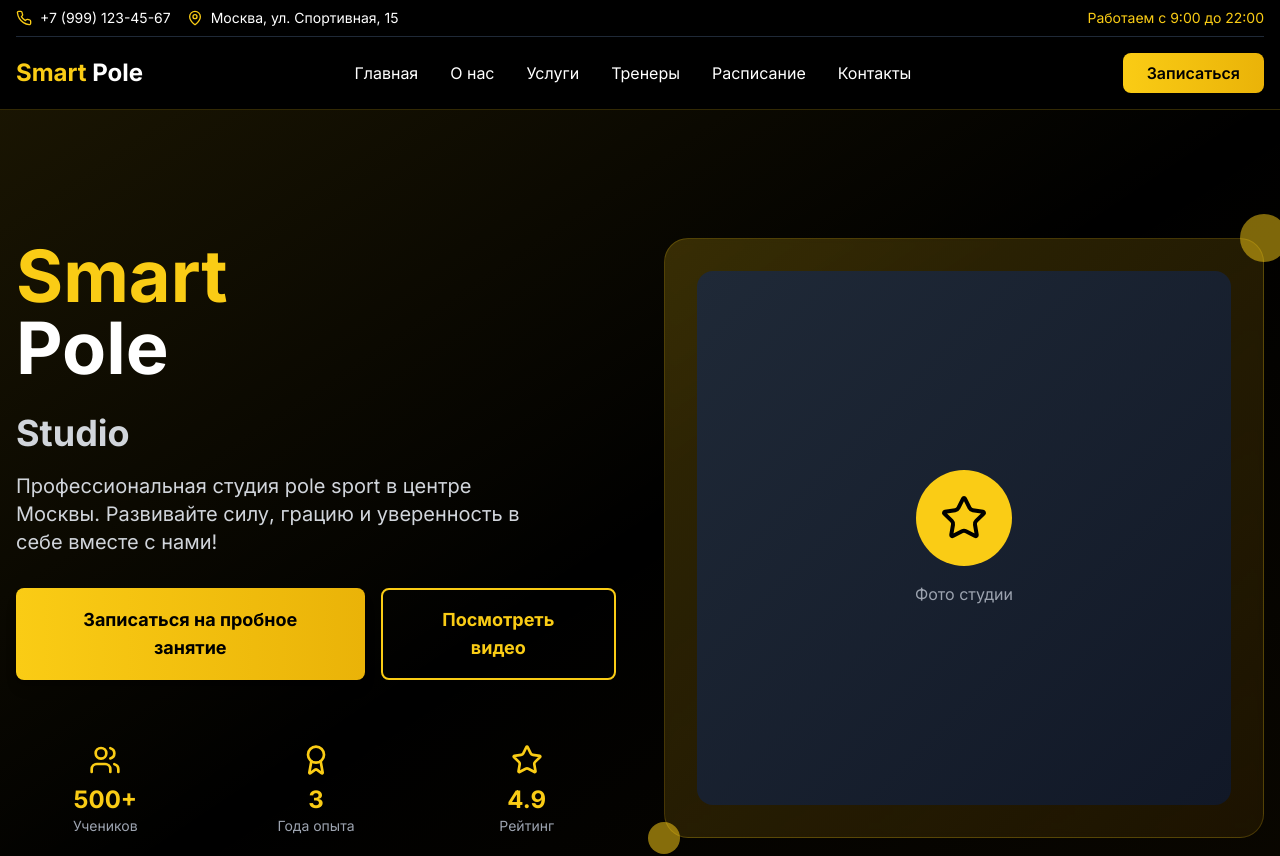
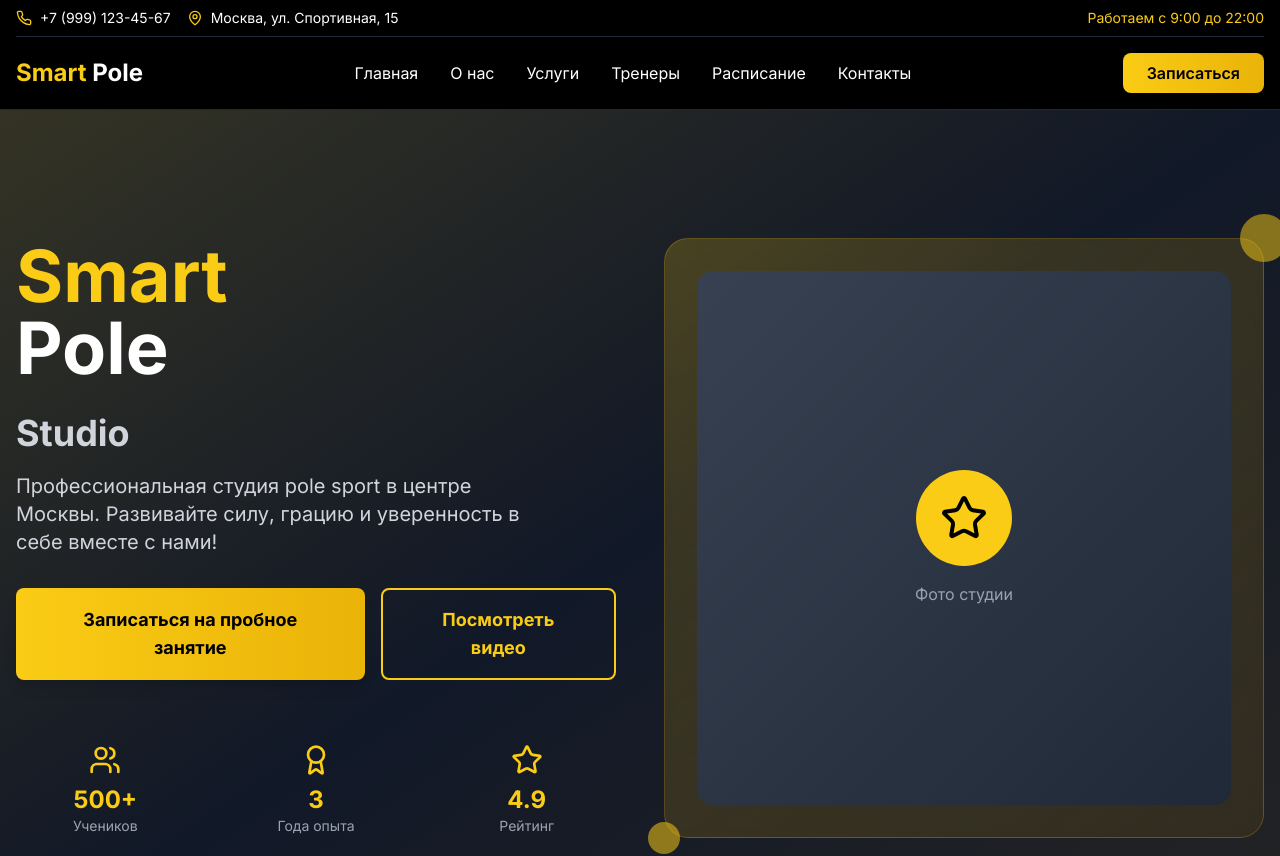
Before and after one commit to Quaresma11/v0-smartpolestudiowebmain, a Next.js app: page / in a window 1280 px wide. Shown: the top 856 px of the page. Built offline with nearby package versions, Linux system fonts and the light colour scheme.

Commit message:
style: lighten Hero section background color
Use dark gray for better visual transition and harmony.

Co-authored-by: null <42839855+Quaresma11@users.noreply.github.com>

```diff
--- a/app/components/Hero.tsx
+++ b/app/components/Hero.tsx
@@ -11,8 +11,8 @@ const Hero = () => {
   }
 
   return (
-    <section id="home" className="relative bg-black text-white overflow-hidden">
-      <div className="absolute inset-0 bg-gradient-to-br from-yellow-400/10 via-transparent to-yellow-600/5"></div>
+    <section id="home" className="relative bg-gray-900 text-white overflow-hidden">
+      <div className="absolute inset-0 bg-gradient-to-br from-yellow-400/15 via-transparent to-yellow-600/10"></div>
 
       <div className="container mx-auto px-4 py-20 lg:py-32 relative z-10">
         <div className="grid lg:grid-cols-2 gap-12 items-center">
@@ -70,7 +70,7 @@ const Hero = () => {
 
           <div className="relative">
             <div className="bg-gradient-to-br from-yellow-400/20 to-yellow-600/10 rounded-3xl p-8 backdrop-blur-sm border border-yellow-400/20">
-              <div className="aspect-square bg-gradient-to-br from-gray-800 to-gray-900 rounded-2xl flex items-center justify-center">
+              <div className="aspect-square bg-gradient-to-br from-gray-700 to-gray-800 rounded-2xl flex items-center justify-center">
                 <div className="text-center">
                   <div className="w-24 h-24 bg-yellow-400 rounded-full flex items-center justify-center mx-auto mb-4">
                     <Star className="w-12 h-12 text-black" />
```
